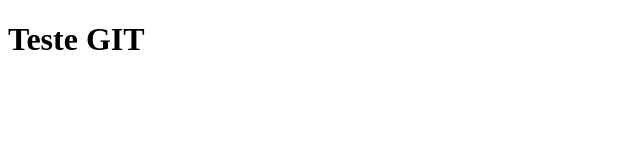
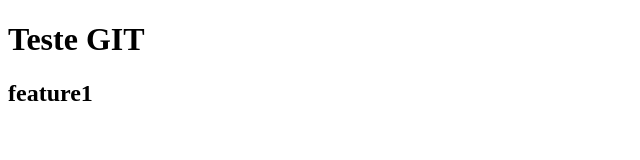
Before and after one commit to DevMorcegao/teste-git, a plain HTML site: page index.html in a window 1280 px wide. Shown: the whole page, without its empty margins (0-640 px from the left). Drawn offline with Linux system fonts and the light colour scheme.

Commit message:
h2 da feature1

```diff
--- a/index.html
+++ b/index.html
@@ -8,6 +8,7 @@
   </head>
   <body>
     <h1>Teste GIT</h1>
+    <h2>feature1</h2>
   </body>
   <script src="script.js"></script>
 </html>
```
